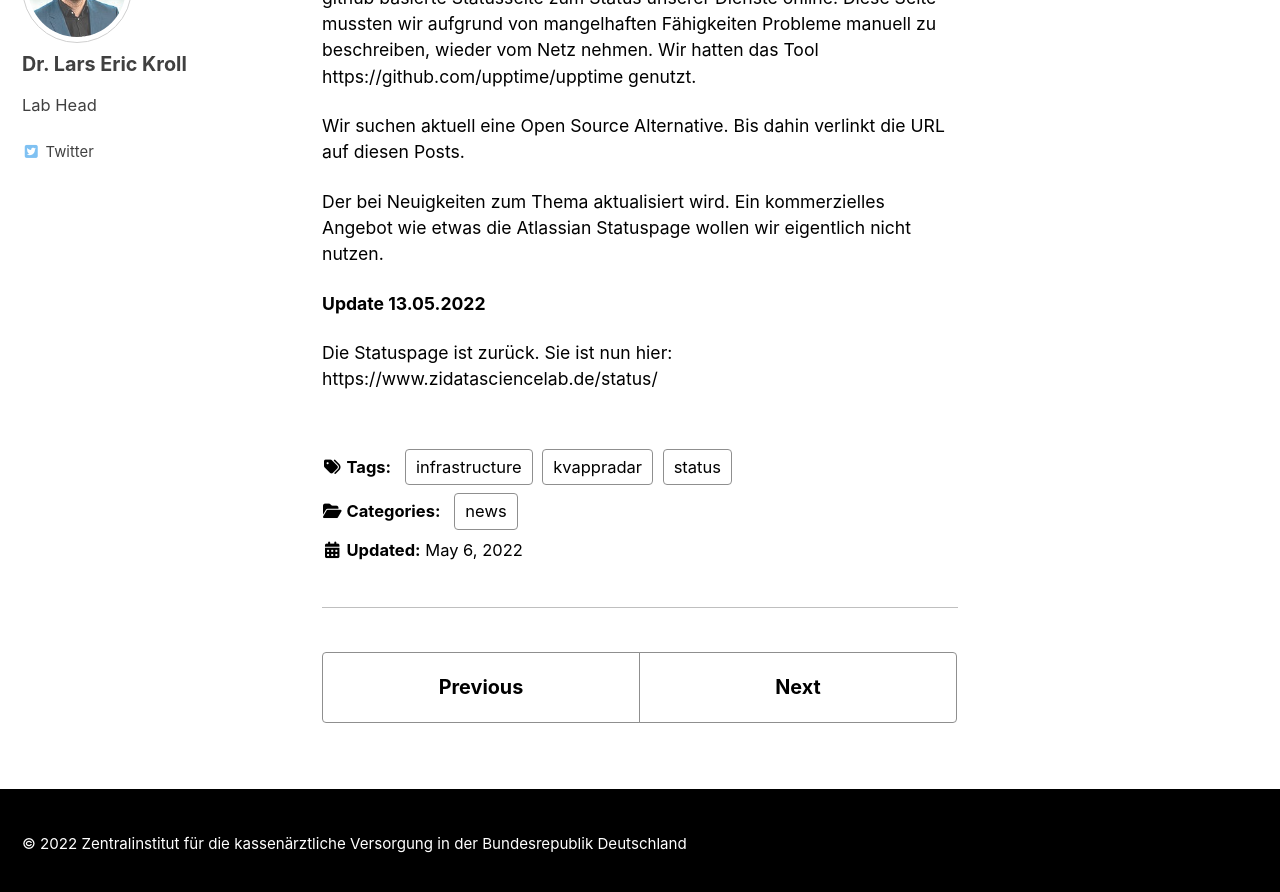
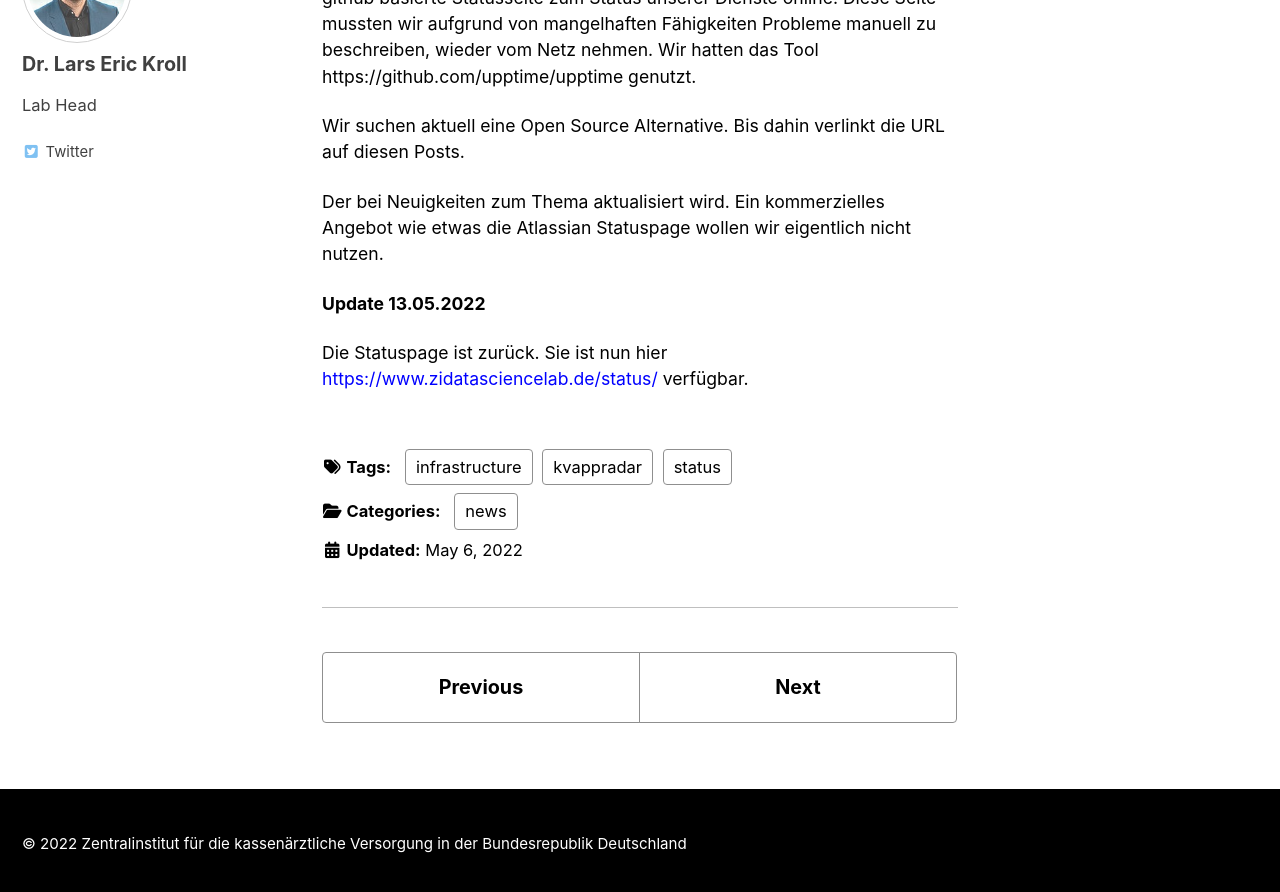
Before and after one commit to zidatalab/zidatalab.github.io, a Jekyll site: the page built from _posts/2022-05-06-statuspage.md, in a window 1280 px wide and 900 px high, scrolled down 296 px. Shown: the top 892 px of the window. Built offline with Jekyll 4.4.1, drawn with Linux system fonts in a browser that asks for light colours; cached includes are drawn as plain includes; nearby versions of some CDN libraries.

Commit message:
Update 2022-05-06-statuspage.md

```diff
--- a/_posts/2022-05-06-statuspage.md
+++ b/_posts/2022-05-06-statuspage.md
@@ -27,4 +27,4 @@ Der bei Neuigkeiten zum Thema aktualisiert wird. Ein kommerzielles Angebot wie e
 
 **Update 13.05.2022**
 
-Die Statuspage ist zurück. Sie ist nun hier: https://www.zidatasciencelab.de/status/
+Die Statuspage ist zurück. Sie ist nun hier [https://www.zidatasciencelab.de/status/](https://www.zidatasciencelab.de/status/) verfügbar.
```
